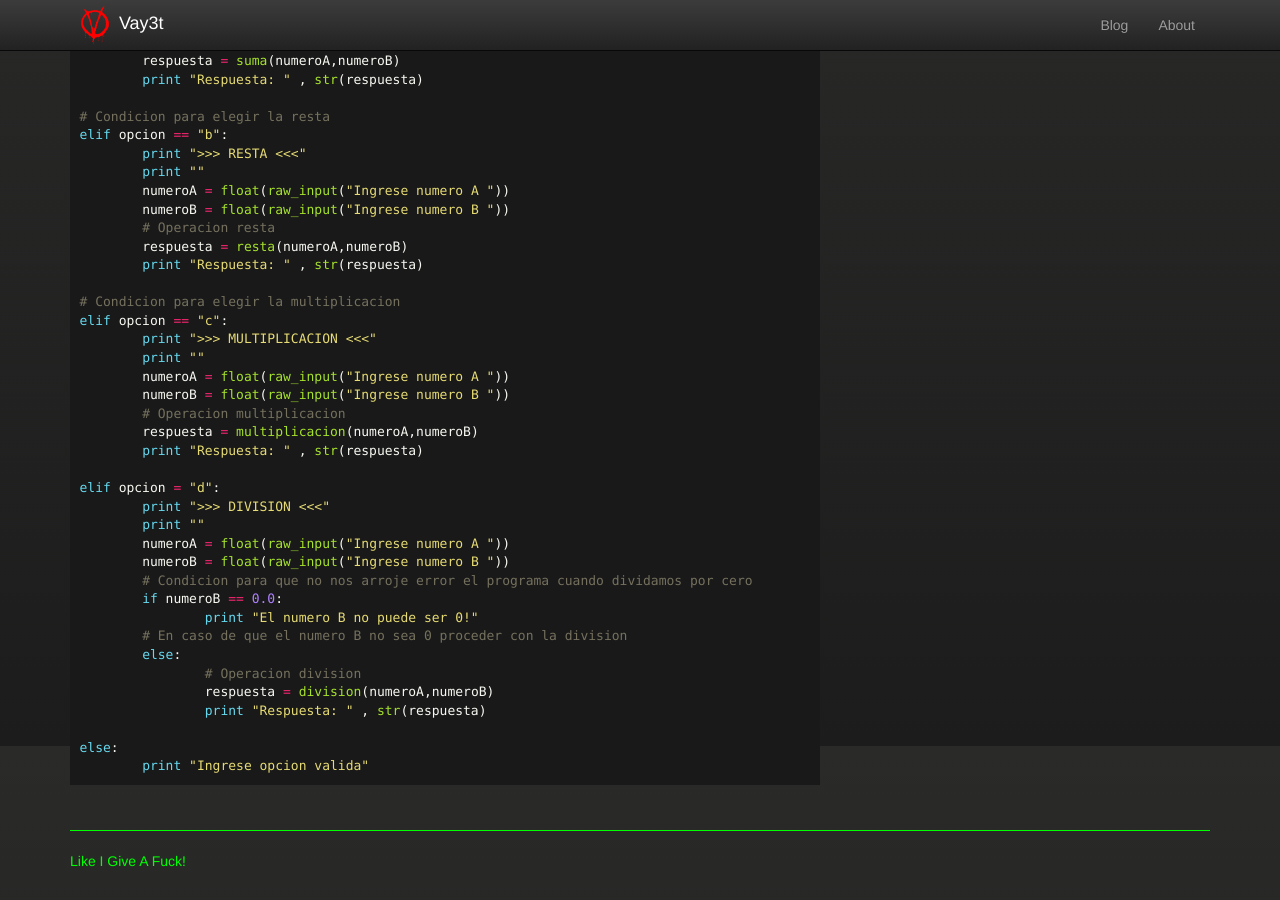
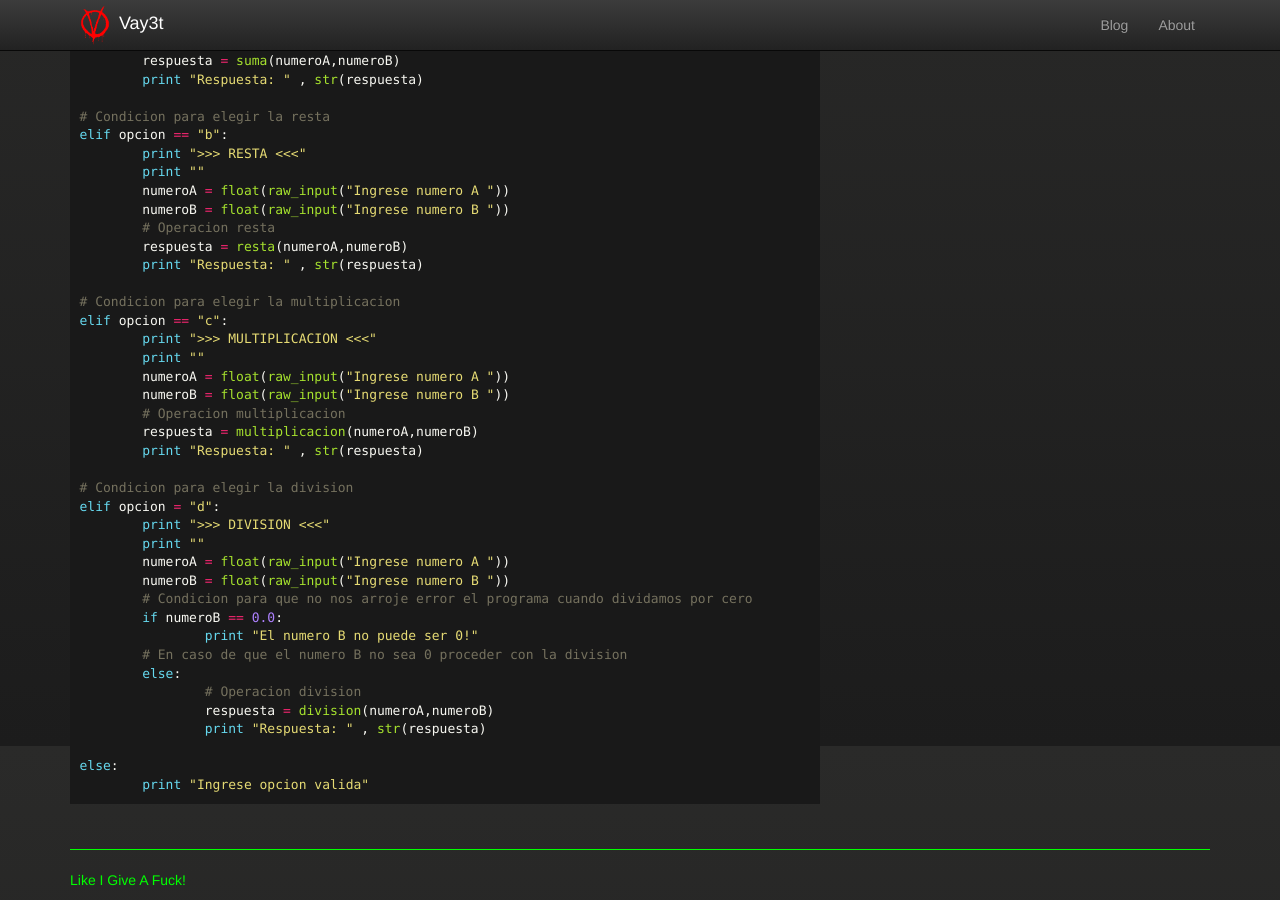
Before and after one commit to pvallejos/pvallejos.github.io, a Jekyll site: the page built from _posts/2017-10-24-Python-Pain-Part-3.md, in a window 1280 px wide and 900 px high, scrolled down 5554 px. Built offline with Jekyll 4.4.1, drawn with Linux system fonts in a browser that asks for light colours; nearby versions of some CDN libraries; comment, search, counter and statistics services are not loaded.

Commit message:
Update 2017-10-24-Python-Pain-Part-3.md

```diff
--- a/_posts/2017-10-24-Python-Pain-Part-3.md
+++ b/_posts/2017-10-24-Python-Pain-Part-3.md
@@ -262,6 +262,7 @@ elif opcion == "c":
 	respuesta = multiplicacion(numeroA,numeroB)
 	print "Respuesta: " , str(respuesta)
 
+# Condicion para elegir la division
 elif opcion = "d":
 	print ">>> DIVISION <<<"
 	print ""
```
